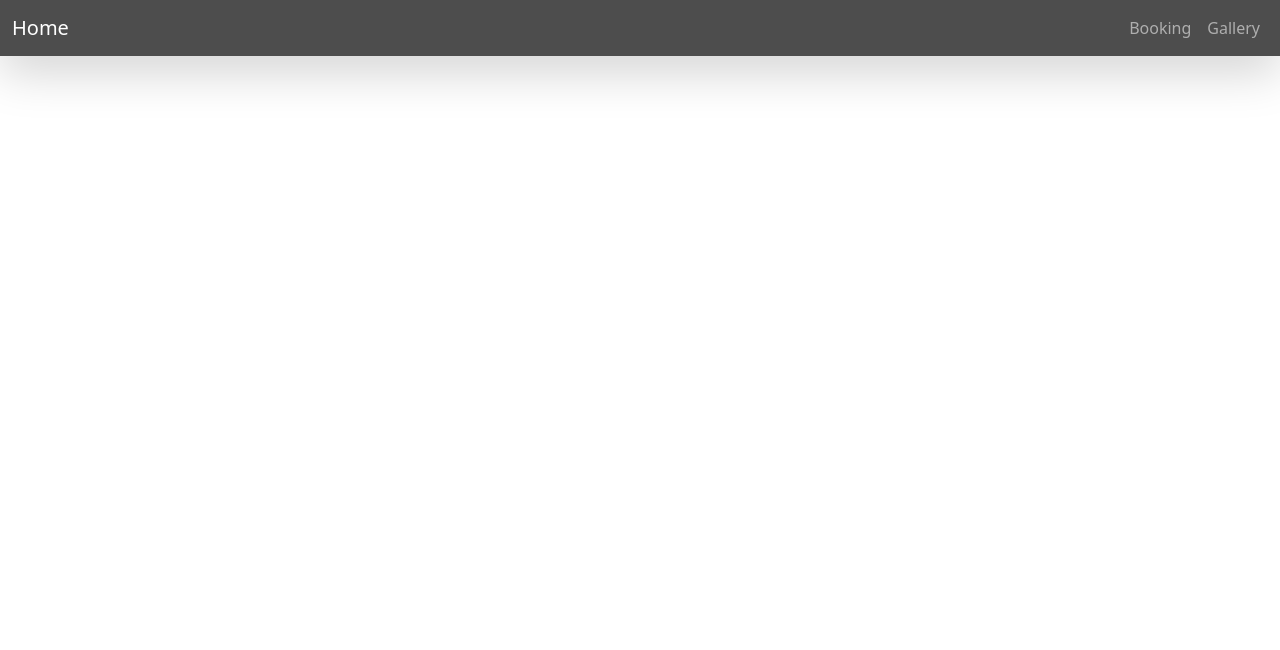
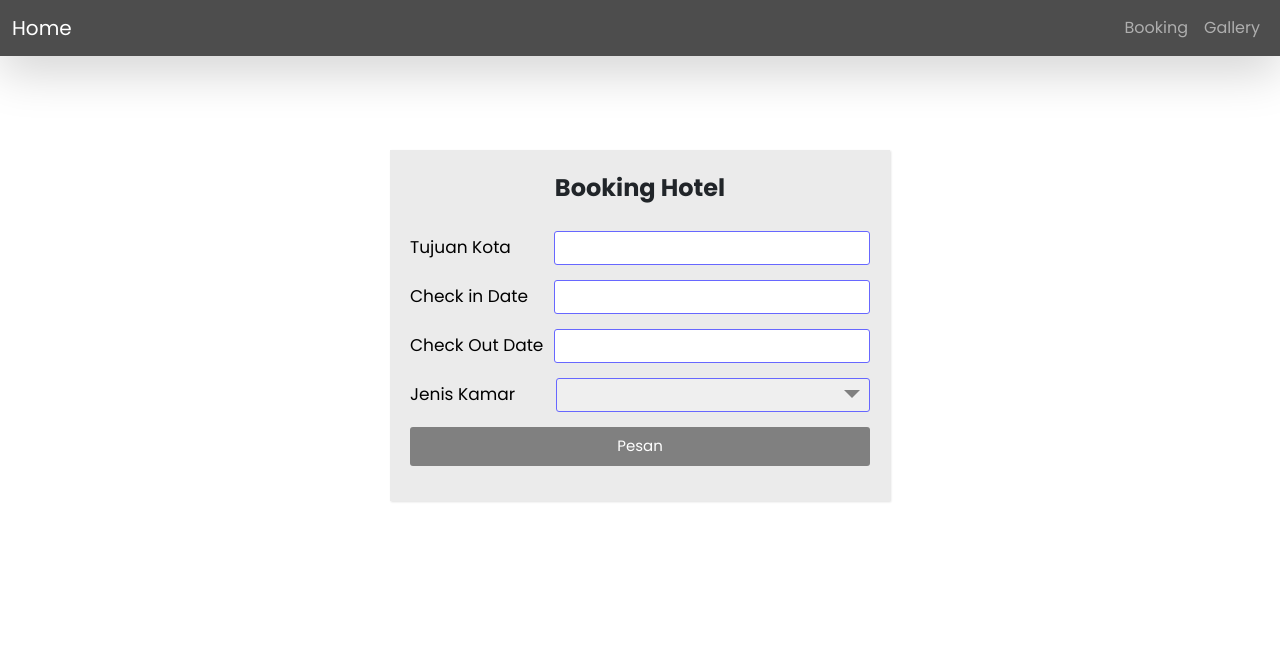
Before and after one commit to dafalagi/Hotel-Teyvat, a PHP site: page /pages/booking.php in a window 1280 px wide. Shown: the top 650 px of the page. Run offline with PHP 8.4, Linux system fonts and the light colour scheme.

Commit message:
menambah form dan css untuk form

```diff
--- /dev/null
+++ b/pages/booking.css
@@ -0,0 +1,106 @@
+* {
+  margin: 0;
+  padding: 0;
+  box-sizing: border-box;
+  font-family: "Poppins", sans-serif;
+}
+
+body {
+  background: #ffffff;
+  padding: 0 10px;
+}
+
+.wrapperform {
+  max-width: 500px;
+  width: 100%;
+  background: rgb(235, 235, 235);
+  margin: 150px auto;
+  padding: 20px;
+  box-shadow: 1px 1px 2px rgba(0, 0, 0, 0.125);
+}
+
+.wrapperform .title {
+  font-size: 24px;
+  font-weight: 700;
+  margin-bottom: 25px;
+  text-align: center;
+}
+
+.wrapperform .form {
+  width: 100%;
+}
+
+.wrapperform .form .input_field {
+  margin-bottom: 15px;
+  display: flex;
+  align-items: center;
+}
+
+.wrapperform .form .input_field label {
+  width: 200px;
+  color: black;
+  margin-right: 10px;
+  font-size: 17px;
+}
+
+.wrapperform .form .input_field .input {
+  width: 100%;
+  height: 34px;
+  outline: none;
+  border: 1px solid #d5dbd9;
+  font-size: 15px;
+  padding: 3px 10px;
+  border-radius: 3px;
+  transition: all 0.3s ease;
+}
+
+.wrapperform .form .input_field .custom_select {
+  position: relative;
+  width: 100%;
+  height: 34px;
+}
+
+.wrapperform .form .input_field .custom_select:before {
+  content: "";
+  position: absolute;
+  top: 12px;
+  right: 10px;
+  border: 8px solid;
+  border-color: grey transparent transparent transparent;
+  pointer-events: none;
+}
+
+.wrapperform .form .input_field .custom_select select {
+  -webkit-appearance: none;
+  -moz-appearance: none;
+  appearance: none;
+  outline: none;
+  width: 100%;
+  height: 100%;
+  border: 0px;
+  padding: 8px 10px;
+  font-size: 15px;
+  border: 1px solid rgb(103, 103, 255);
+  border-radius: 3px;
+}
+
+.wrapperform .form .input_field .input,
+.wrapperform .form .input_field .custom_select select :focus {
+  border: 1px solid rgb(103, 103, 255);
+}
+
+.wrapperform .form .input_field .btn {
+  width: 100%;
+  padding: 8px 10px;
+  font-size: 15px;
+  border: 0px;
+  background: grey;
+  color: white;
+  cursor: pointer;
+  border-radius: 3px;
+  outline: none;
+}
+
+.wrapperform .form .input_field .btn:hover {
+  background: black;
+}
--- a/pages/booking.php
+++ b/pages/booking.php
@@ -6,10 +6,17 @@
     <meta name="viewport" content="width=device-width, initial-scale=1">
 
     <!-- Bootstrap CSS -->
-    <link href="https://cdn.jsdelivr.net/npm/bootstrap@5.0.1/dist/css/bootstrap.min.css" rel="stylesheet" integrity="sha384-+0n0xVW2eSR5OomGNYDnhzAbDsOXxcvSN1TPprVMTNDbiYZCxYbOOl7+AMvyTG2x" crossorigin="anonymous">
+    <link href="https://cdn.jsdelivr.net/npm/bootstrap@5.0.1/dist/css/bootstrap.min.css"
+    rel="stylesheet"
+    integrity="sha384-+0n0xVW2eSR5OomGNYDnhzAbDsOXxcvSN1TPprVMTNDbiYZCxYbOOl7+AMvyTG2x"
+    crossorigin="anonymous">
 
     <!-- css -->
-    <link rel="stylesheet" href="style.css" />
+    <link rel="stylesheet" href="booking.css"/>
+
+    <!-- font -->
+    <link rel="preconnect" href="https://fonts.gstatic.com">
+<link href="https://fonts.googleapis.com/css2?family=Poppins:wght@400;700&display=swap" rel="stylesheet">
 
     <title>Hotel Teyvat</title>
   </head>
@@ -23,8 +30,8 @@
         class="navbar-toggler"
         type="button"
         data-bs-toggle="collapse"
-        data-bs-target="#navbarNavAltMarkup"
-        aria-controls="navbarNavAltMarkup"
+        data-bs-target="#navbarNav"
+        aria-controls="navbarNav"
         aria-expanded="false"
         aria-label="Toggle navigation">
       <span class="navbar-toggler-icon"></span>
@@ -40,9 +47,50 @@
         </ul>
     </div>
 </nav>
+<!-- akhir navbar -->
 
-<!--  -->
-    <script src="https://cdn.jsdelivr.net/npm/bootstrap@5.0.1/dist/js/bootstrap.bundle.min.js" integrity="sha384-gtEjrD/SeCtmISkJkNUaaKMoLD0//ElJ19smozuHV6z3Iehds+3Ulb9Bn9Plx0x4" crossorigin="anonymous"></script>
+<!-- form -->
+  <div class="wrapperform">
+    <div class="title">
+      Booking Hotel
+    </div>
+    <div class="form">
+      <div>
+        <div class="input_field">
+          <label>Tujuan Kota</label>
+          <input type="text" class="input">
+        </div>
+        <div class="input_field">
+          <label>Check in Date</label>
+          <input type="text" class="input">
+        </div>
+        <div class="input_field">
+          <label>Check Out Date</label>
+          <input type="text" class="input">
+        </div>
+        <div class="input_field">
+          <label>Jenis Kamar</label>
+          <div class="custom_select">
+            <select>
+              <option value=""></option>
+              <option value="Kamar1">Kamar Kelas 1</option>
+              <option value="kamar2">Kamar Kelas 2</option>
+              <option value="kamar3">Kamar Kelas 3</option>
+            </select>
+       </div>
+      </div>
+      <div class="input_field">
+        <input type="submit" value="Pesan" class="btn">
+      </div>
+    </div>
+  </div>
+<!-- akhir form -->
+
+<!-- Boostrap -->
+    <script src="https://cdn.jsdelivr.net/npm/bootstrap@5.0.1/dist/js/bootstrap.bundle.min.js"
+      integrity="sha384-gtEjrD/SeCtmISkJkNUaaKMoLD0//ElJ19smozuHV6z3Iehds+3Ulb9Bn9Plx0x4"
+      crossorigin="anonymous">
+    </script>
 
 
   </body>
```
